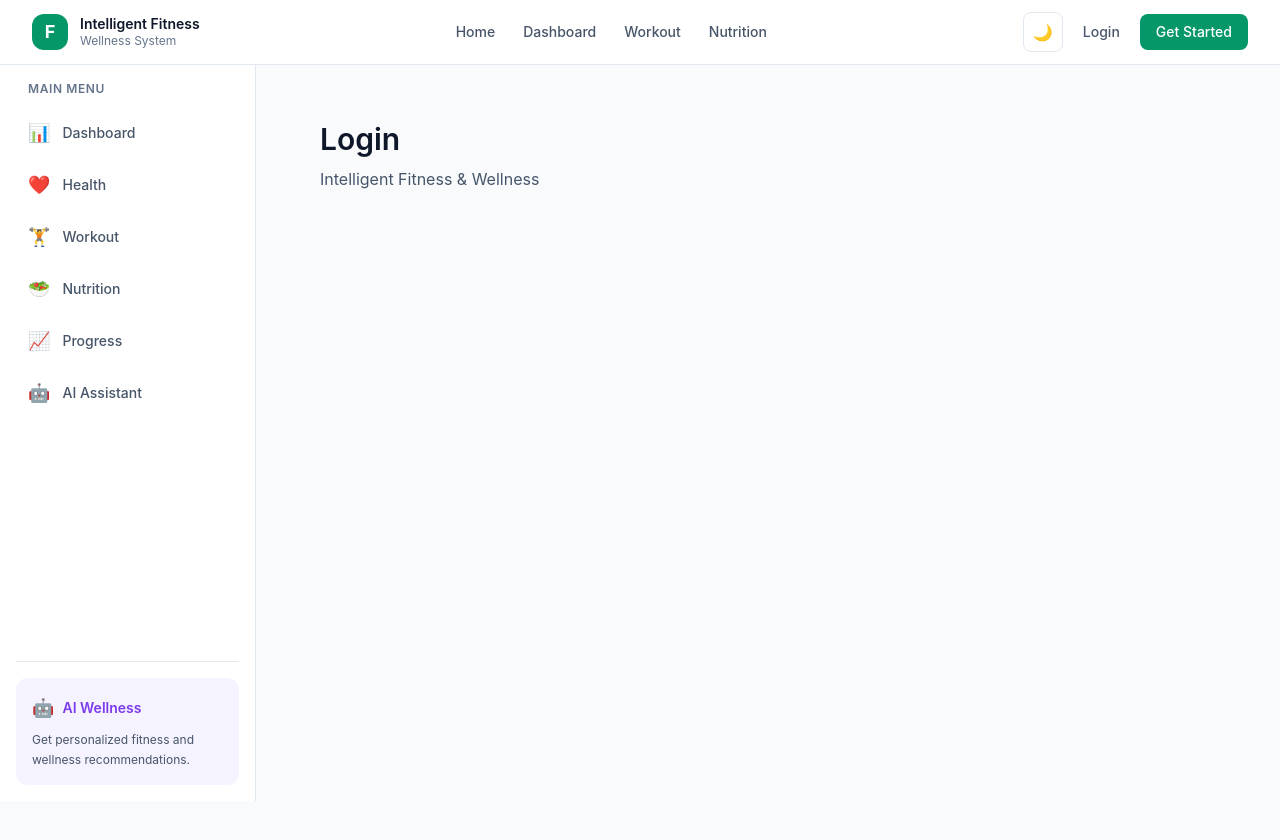
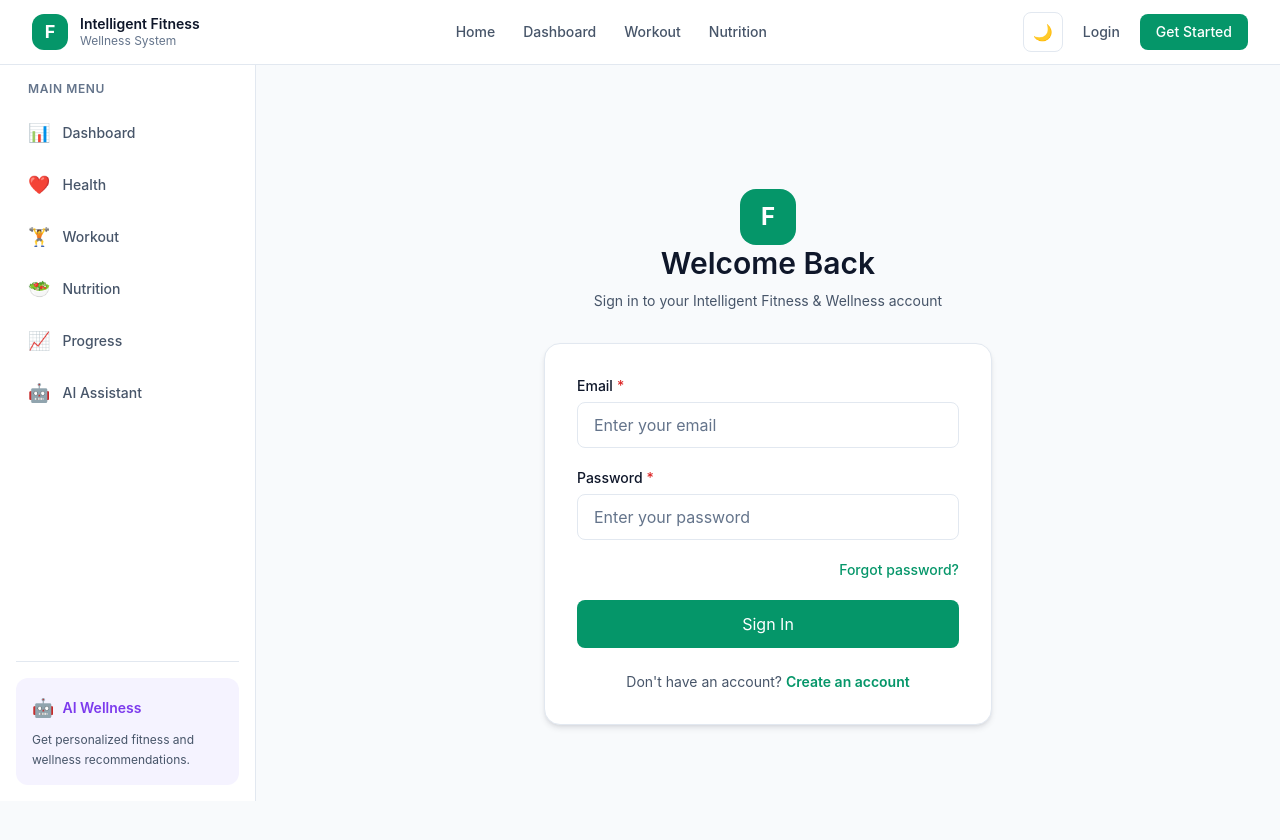
Before and after one commit to tarunvaghela2005/intelligent-fitness-and-wellness, a React app in the folder frontend/: page /login in a window 1280 px wide. Shown: the top 840 px of the page. Before the commit the page ends 801 px from the top, so only its background shows below. Built offline with nearby package versions, Linux system fonts and the light colour scheme; the HTML template or start-up script is replaced by a standard one.

Commit message:
feat(auth): add login page

```diff
--- /dev/null
+++ b/frontend/src/pages/Login/Login.jsx
@@ -0,0 +1,226 @@
+import { useState } from "react";
+import { Link } from "react-router-dom";
+
+import Button from "../../components/ui/Button";
+import Input from "../../components/ui/Input";
+import Alert from "../../components/ui/Alert";
+
+function Login() {
+    const [formData, setFormData] = useState({
+        email: "",
+        password: "",
+    });
+
+    const [error, setError] = useState("");
+
+    const [fieldErrors, setFieldErrors] = useState({
+        email: "",
+        password: "",
+    });
+
+    const [loading, setLoading] = useState(false);
+    const [success, setSuccess] = useState("");
+
+    const handleChange = (event) => {
+        const { name, value } = event.target;
+
+        setFormData((previous) => ({
+            ...previous,
+            [name]: value,
+        }));
+
+        setFieldErrors((previous) => ({
+            ...previous,
+            [name]: "",
+        }));
+
+        setError("");
+        setSuccess("");
+    };
+
+    const handleSubmit = async (event) => {
+        event.preventDefault();
+
+        const errors = {
+            email: "",
+            password: "",
+        };
+
+        // Email validation
+        if (!formData.email.trim()) {
+            errors.email = "Email is required.";
+        } else if (
+            !/^[^\s@]+@[^\s@]+\.[^\s@]+$/.test(formData.email.trim())
+        ) {
+            errors.email = "Please enter a valid email address.";
+        }
+
+        // Password validation
+        if (!formData.password) {
+            errors.password = "Password is required.";
+        } else if (formData.password.length < 8) {
+            errors.password = "Password must be at least 8 characters.";
+        } else if (!/[A-Z]/.test(formData.password)) {
+            errors.password =
+                "Password must contain at least one uppercase letter.";
+        } else if (!/[a-z]/.test(formData.password)) {
+            errors.password =
+                "Password must contain at least one lowercase letter.";
+        } else if (!/[0-9]/.test(formData.password)) {
+            errors.password =
+                "Password must contain at least one number.";
+        }
+
+        setFieldErrors(errors);
+
+        // Stop submission if validation fails
+        if (errors.email || errors.password) {
+            return;
+        }
+
+        setLoading(true);
+        setError("");
+        setSuccess("");
+
+        try {
+            // Simulate API request
+            await new Promise((resolve) => {
+                setTimeout(resolve, 1500);
+            });
+
+            // Mock authentication
+            const isValidUser =
+                formData.email.trim().toLowerCase() === "demo@fitness.com" &&
+                formData.password === "Fitness123";
+
+            if (!isValidUser) {
+                throw new Error("Invalid email or password.");
+            }
+
+            // Mock success
+            setSuccess("Login successful! Welcome back.");
+
+            console.log("Mock login successful:", formData);
+
+        } catch (loginError) {
+            console.error("Mock login failed:", loginError);
+
+            setError(
+                "Invalid email or password. Please check your credentials and try again."
+            );
+        } finally {
+            setLoading(false);
+        }
+    };
+
+    return (
+        <div className="flex min-h-[calc(100vh-4rem)] items-center justify-center px-4 py-10">
+
+            <div className="w-full max-w-md">
+
+                {/* Logo & Heading */}
+                <div className="mb-8 text-center">
+
+                    <div className="mx-auto flex h-14 w-14 items-center justify-center rounded-[var(--radius-xl)] bg-[var(--color-brand)] text-2xl font-bold text-white">
+                        F
+                    </div>
+
+                    <h1 className="mt-5 text-3xl font-bold text-[var(--color-text-primary)]">
+                        Welcome Back
+                    </h1>
+
+                    <p className="mt-2 text-sm text-[var(--color-text-secondary)]">
+                        Sign in to your Intelligent Fitness & Wellness account
+                    </p>
+
+                </div>
+
+                {/* Login Card */}
+                <div className="rounded-[var(--radius-xl)] border border-[var(--border-color-default)] bg-[var(--color-surface)] p-6 shadow-[var(--shadow-md)] sm:p-8">
+
+                    <form
+                        onSubmit={handleSubmit}
+                        className="space-y-5"
+                    >
+
+                        {/* General Error */}
+                        {error && (
+                            <Alert variant="danger">
+                                {error}
+                            </Alert>
+                        )}
+
+                        {/* Success Message */}
+                        {success && (
+                            <Alert variant="success">
+                                {success}
+                            </Alert>
+                        )}
+
+                        {/* Email */}
+                        <Input
+                            label="Email"
+                            name="email"
+                            type="email"
+                            placeholder="Enter your email"
+                            value={formData.email}
+                            onChange={handleChange}
+                            error={fieldErrors.email}
+                            required
+                        />
+
+                        {/* Password */}
+                        <Input
+                            label="Password"
+                            name="password"
+                            type="password"
+                            placeholder="Enter your password"
+                            value={formData.password}
+                            onChange={handleChange}
+                            error={fieldErrors.password}
+                            required
+                        />
+
+                        {/* Forgot Password */}
+                        <div className="flex justify-end">
+                            <Link
+                                to="/forgot-password"
+                                className="text-sm font-medium text-[var(--color-brand)] transition-colors hover:text-[var(--color-brand-hover)]"
+                            >
+                                Forgot password?
+                            </Link>
+                        </div>
+
+                        {/* Submit */}
+                        <Button
+                            type="submit"
+                            size="lg"
+                            loading={loading}
+                            disabled={loading}
+                            className="w-full"
+                        >
+                            Sign In
+                        </Button>
+
+                    </form>
+
+                    {/* Register Link */}
+                    <p className="mt-6 text-center text-sm text-[var(--color-text-secondary)]">
+                        Don't have an account?{" "}
+                        <Link
+                            to="/register"
+                            className="font-semibold text-[var(--color-brand)] hover:text-[var(--color-brand-hover)]"
+                        >
+                            Create an account
+                        </Link>
+                    </p>
+
+                </div>
+
+            </div>
+
+        </div>
+    );
+}
+
+export default Login;
--- a/frontend/src/router/AppRouter.jsx
+++ b/frontend/src/router/AppRouter.jsx
@@ -6,6 +6,7 @@ import {
 } from "react-router-dom";
 
 import MainLayout from "../components/layout/MainLayout";
+import Login from "../pages/Login/Login";
 
 function Page({ title }) {
     return (
@@ -74,7 +75,7 @@ function AppRouter() {
                     {/* Authentication */}
                     <Route
                         path="/login"
-                        element={<Page title="Login" />}
+                        element={<Login />}
                     />
 
                     <Route
```
